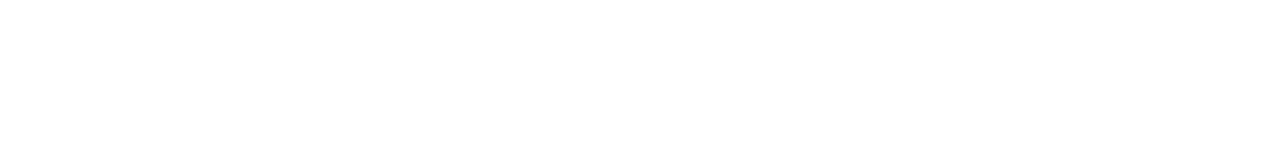
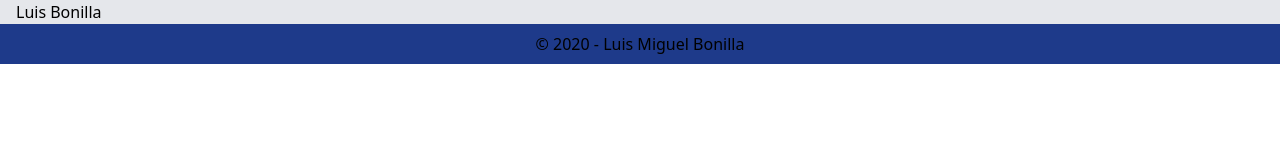
Before and after one commit to Luismi74/luismi74.github.io, a plain HTML site: page index.html in a window 1280 px wide. Drawn offline with nearby package versions, Linux system fonts and the light colour scheme.

Commit message:
Updated the footer
added a script that updates the copywrite year automatically.

```diff
--- a/index.html
+++ b/index.html
@@ -10,6 +10,20 @@
 
     </head>
     <body>
+    <div class="bg-gray-200 px-4">
+    <p>Luis Bonilla</p>
+    </div>
+
+    <div class="bg-blue-900 px-5">
+        <footer class="block text-teal-300 text-center bg-blue-900 px-4 py-2">
+<!-- automatic copyright year changer -->
+        <script>
+            document.write("© ");
+            document.write(new Date().getFullYear());
+            document.write(" - Luis Miguel Bonilla")
+        </script>
+        </footer>
+    </div>
 
 
         <script src="" async defer></script>
```
